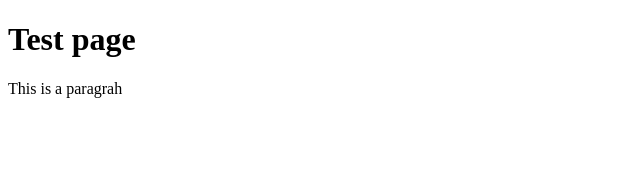
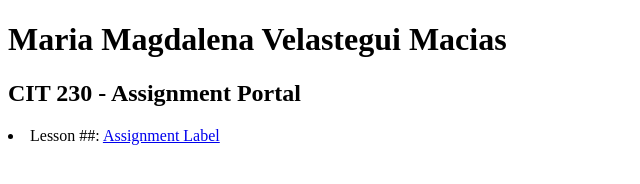
Before and after one commit to magdavaldez/magdavaldez.github.io, a plain HTML site: page index.html in a window 1280 px wide. Shown: the whole page, without its empty margins (0-640 px from the left). Drawn offline with Linux system fonts and the light colour scheme.

Commit message:
first draft

```diff
--- a/index.html
+++ b/index.html
@@ -1,10 +1,20 @@
 <!DOCTYPE html>
-<html lang-"en-us">
+<html lang="en-us">
     <head>
-        <title>Test page</title>
+        <meta charset="utf-8">
+        <meta name="viewport" content="width=device-width, initial-scale=1, maximum-scale=1">
+        <meta name="description" content="Semantic HTML and Basic CSS by Maria Valdez on week 2">
+        <title>CIT 230 Assignment Portal | Maria Magdalena Valdez | BYU-Idaho</title>
     </head>
     <body>
-        <h1>Test page</h1>
-        <p>This is a paragrah</p>
+        <header>
+            <h1>Maria Magdalena Velastegui Macias</h1>
+        </header>
+        <main>
+            <h2>CIT 230 - Assignment Portal</h2>
+            <li>Lesson ##: <a href="#">Assignment Label</a></li>
+        </main>
+        <footer>
+        </footer>
     </body>
 </html>
```
